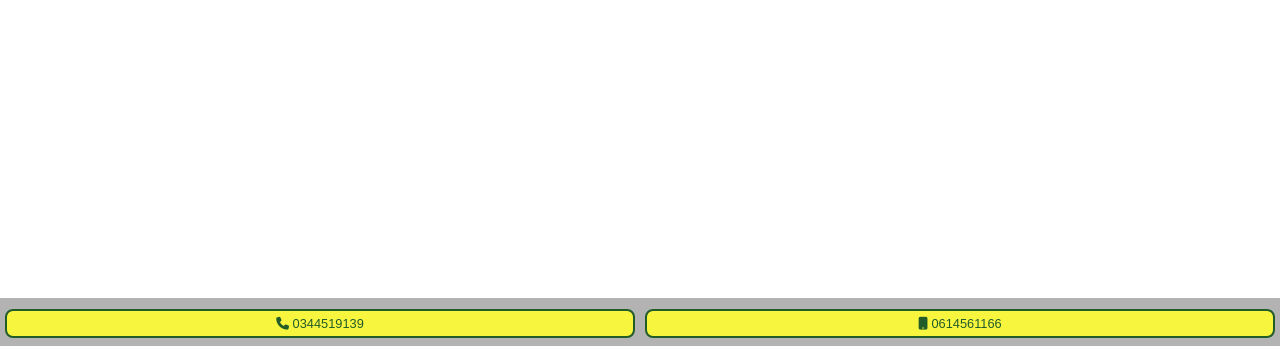
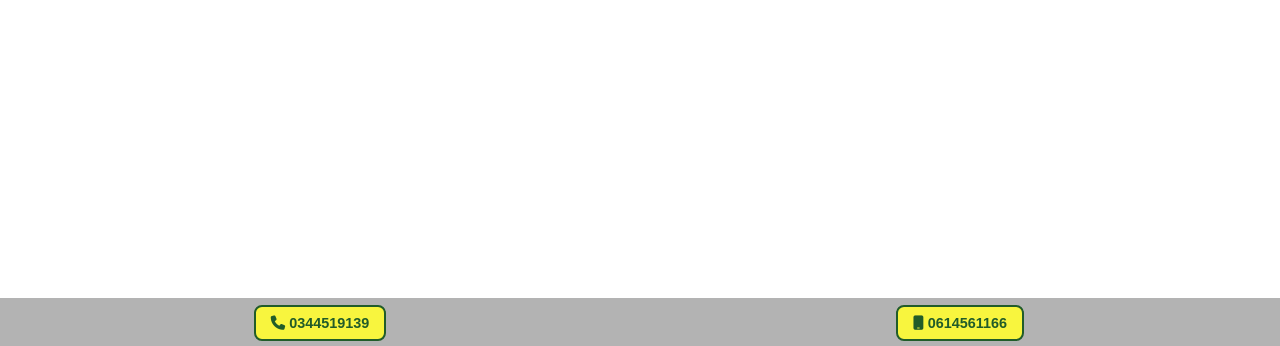
Before and after one commit to CJ-webdev/CJ-webdev.github.io, a plain HTML site: page index.html in a window 1280 px wide. Shown: the part 452-798 px from the top of the page. Drawn offline with nearby package versions, Linux system fonts and the light colour scheme.

Commit message:
deuxieme changement

```diff
--- a/styles/style.scss
+++ b/styles/style.scss
@@ -50,15 +50,16 @@ header {
     .btn2 {
       color: $color1;
       background-color: $color3;
-      margin: 5px;
-      padding: 5px 10px;
+      margin: 5px auto;
+      padding: 8px 15px;
       border: solid $color1 2px;
       border-radius: 8px;
       text-transform: uppercase;
       text-decoration: none;
       font-family: Arial, Helvetica, sans-serif;
-      font-size: 0.8rem;
+      font-size: 0.9rem;
       text-align: center;
+      font-weight: 600;
     }
   }
   .header-center {
```
Also changed, not shown: styles/style.css, 1 other file.
